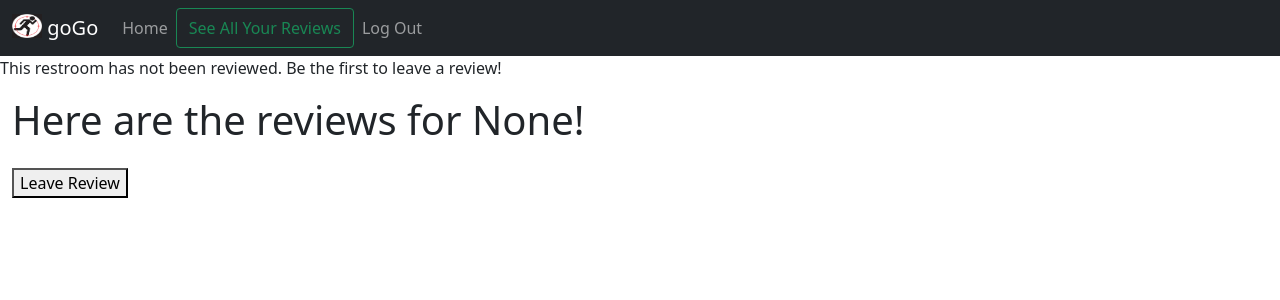
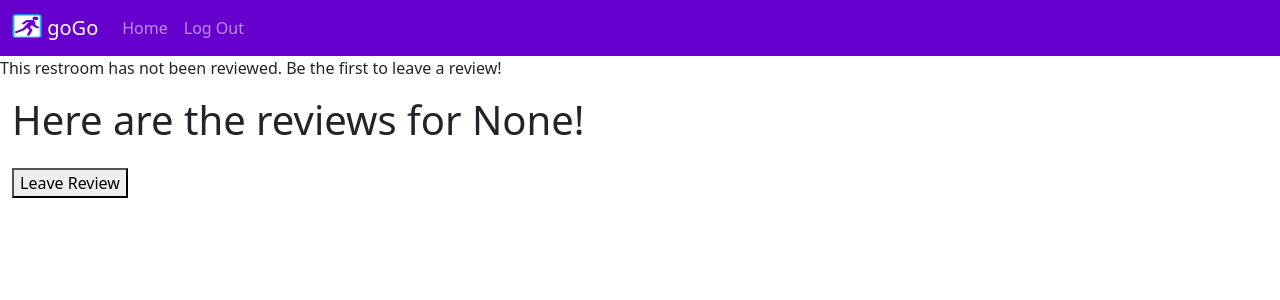
Before and after one commit to catalyst-777/goGo, a Flask app: page /all_restroom_reviews in a window 1280 px wide. Shown: the top 300 px of the page. Run offline with Flask 2, Linux system fonts and the light colour scheme; the visitor is signed in with stand-in values (Sample User, id 1); data that the repository does not hold is empty.

Commit message:
Update nav on review pages, update user marker

```diff
--- a/static/css/style.css
+++ b/static/css/style.css
@@ -5,6 +5,7 @@
 .map-style {
     width: 1000px;
     height: 1000px;
+    border-color: #6600CC;
   }
 
   #login-logo {
--- a/static/js/map.js
+++ b/static/js/map.js
@@ -251,7 +251,7 @@
         position: userLoc,
         title: 'You are Here!',
         icon: {
-          url: '/static/img/goGO_New_Logo.pptx.png',
+          url: '/static/img/purpleman.svg',
           scaledSize: new google.maps.Size(50, 50),
         },
         map: map,
--- a/templates/chosen_restroom_reviews.html
+++ b/templates/chosen_restroom_reviews.html
@@ -5,23 +5,21 @@
 {% endblock %}
 
 {% block body %}
-<nav class="navbar static-top navbar-expand-lg navbar-dark bg-dark" >
+<nav class="navbar static-top navbar-expand-lg navbar-dark" style="background-color: #6600CC" >
     <div class="container-fluid">
         <a class="navbar-brand" href="#">
-            <img src="/static/img/goGo_icon_cropped.png" alt="" width="30" height="24" class="d-inline-block align-text-top">
-            goGo
+            <img src="/static/img/gogo_logo_purpleBackground.png" alt="" width="30" height="24" class="d-inline-block align-text-top">
+             goGo
           </a>
+          <p></p>
       <button class="navbar-toggler" type="button" data-bs-toggle="collapse" data-bs-target="#navbarNavAltMarkup" aria-controls="navbarNavAltMarkup" aria-expanded="false" aria-label="Toggle navigation">
         <span class="navbar-toggler-icon"></span>
       </button>
       <div class="collapse navbar-collapse" id="navbarNavAltMarkup">
         <div class="navbar-nav">
-          <a class="nav-link" aria-current="page" href="user_page">Home</a>
-          <form class="d-flex" action="/all_user_reviews" method="POST">
-            <input class="btn btn-outline-success" type="submit" value="See All Your Reviews" >
-          </form>
-          <a class="nav-link" href="/log_out">Log Out</a>
-        </div>
+            <a class="nav-link" aria-current="page" href="user_page">Home</a>
+            <a class="nav-link" href="/log_out">Log Out</a>
+          </div>
       </div>
     </div>
   </nav>
--- a/templates/user_page.html
+++ b/templates/user_page.html
@@ -11,7 +11,7 @@
     <nav class="navbar static-top navbar-expand-lg navbar-dark" style="background-color: #6600CC" >
         <div class="container-fluid">
             <a class="navbar-brand" href="#">
-                <img src="/static/img/goGO_New_Logo.pptx.png" alt="" width="30" height="24" class="d-inline-block align-text-top">
+                <img src="/static/img/gogo_logo_purpleBackground.png" alt="" width="30" height="24" class="d-inline-block align-text-top">
                  goGo
               </a>
               <p></p>
@@ -101,7 +101,7 @@
 			<aside class="navbar bg-light align-items-start w-25">
 				<nav class="nav flex-column position-sticky w-100">
 					<form class="d-flex" action="/all_user_reviews" method="POST">
-                        <input class="w-100 btn btn-outline-info btn-lg px-4 me-sm-3 fw-bold" type="submit" value="Your Reviews" >
+                        <input class="w-100 btn btn-primary btn-lg px-4 me-sm-3 fw-bold" type="submit" value="Your Reviews" >
                       </form>
                       <div id="review-menu" style="width:100%">
                     </div>
```
Also changed, not shown: templates/all_user_reviews.html (+8 -10 lines), static/img/goGo_icon.png (deleted), static/img/gogo_logo_purpleBackground.png (added), static/img/purpleman.svg (added).
